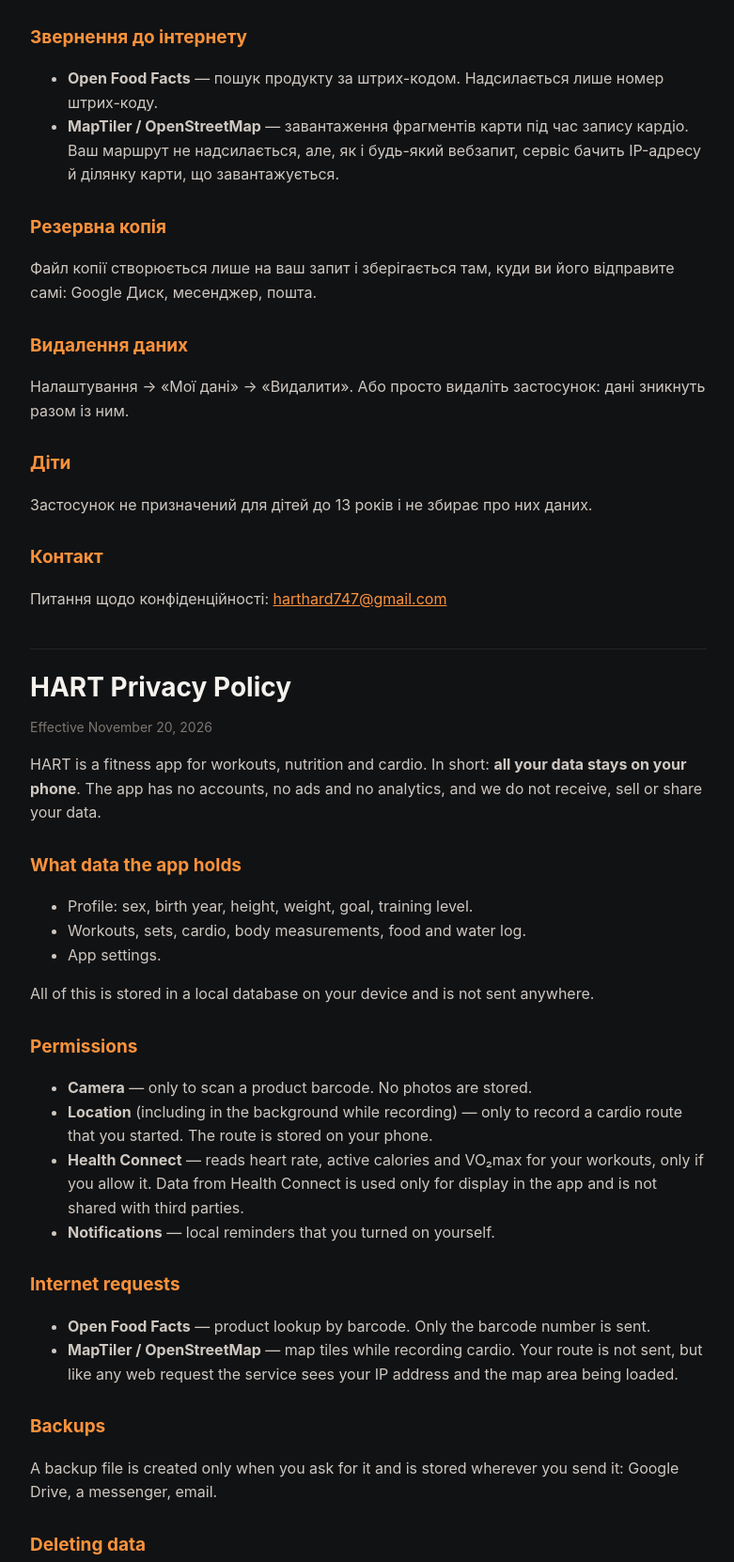
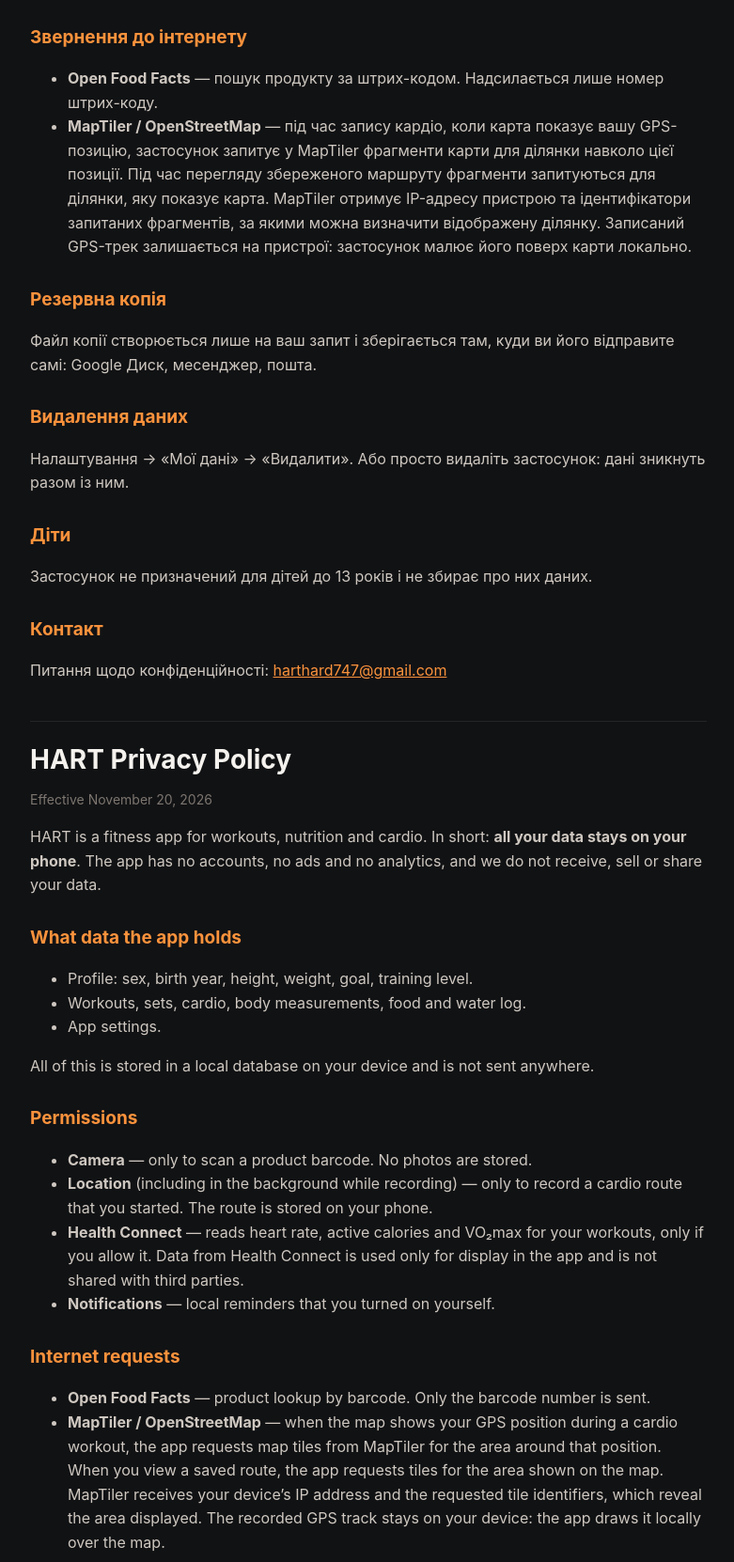
Before and after one commit to hart-support/support, a plain HTML site: page privacy.html in a window 1280 px wide. Shown: the part 708-2370 px from the top of the page at 94% size, without its empty margins (248-1029 px from the left). Drawn offline with Linux system fonts and the light colour scheme.

Commit message:
Clarify GPS-based map tile requests in privacy policy

```diff
--- a/privacy.html
+++ b/privacy.html
@@ -48,7 +48,7 @@
     <h2>Звернення до інтернету</h2>
     <ul>
       <li><b>Open Food Facts</b> — пошук продукту за штрих-кодом. Надсилається лише номер штрих-коду.</li>
-      <li><b>MapTiler / OpenStreetMap</b> — завантаження фрагментів карти під час запису кардіо. Ваш маршрут не надсилається, але, як і будь-який вебзапит, сервіс бачить IP-адресу й ділянку карти, що завантажується.</li>
+      <li><b>MapTiler / OpenStreetMap</b> — під час запису кардіо, коли карта показує вашу GPS-позицію, застосунок запитує у MapTiler фрагменти карти для ділянки навколо цієї позиції. Під час перегляду збереженого маршруту фрагменти запитуються для ділянки, яку показує карта. MapTiler отримує IP-адресу пристрою та ідентифікатори запитаних фрагментів, за якими можна визначити відображену ділянку. Записаний GPS-трек залишається на пристрої: застосунок малює його поверх карти локально.</li>
     </ul>
 
     <h2>Резервна копія</h2>
@@ -89,7 +89,7 @@
     <h2>Internet requests</h2>
     <ul>
       <li><b>Open Food Facts</b> — product lookup by barcode. Only the barcode number is sent.</li>
-      <li><b>MapTiler / OpenStreetMap</b> — map tiles while recording cardio. Your route is not sent, but like any web request the service sees your IP address and the map area being loaded.</li>
+      <li><b>MapTiler / OpenStreetMap</b> — when the map shows your GPS position during a cardio workout, the app requests map tiles from MapTiler for the area around that position. When you view a saved route, the app requests tiles for the area shown on the map. MapTiler receives your device’s IP address and the requested tile identifiers, which reveal the area displayed. The recorded GPS track stays on your device: the app draws it locally over the map.</li>
     </ul>
 
     <h2>Backups</h2>
```
